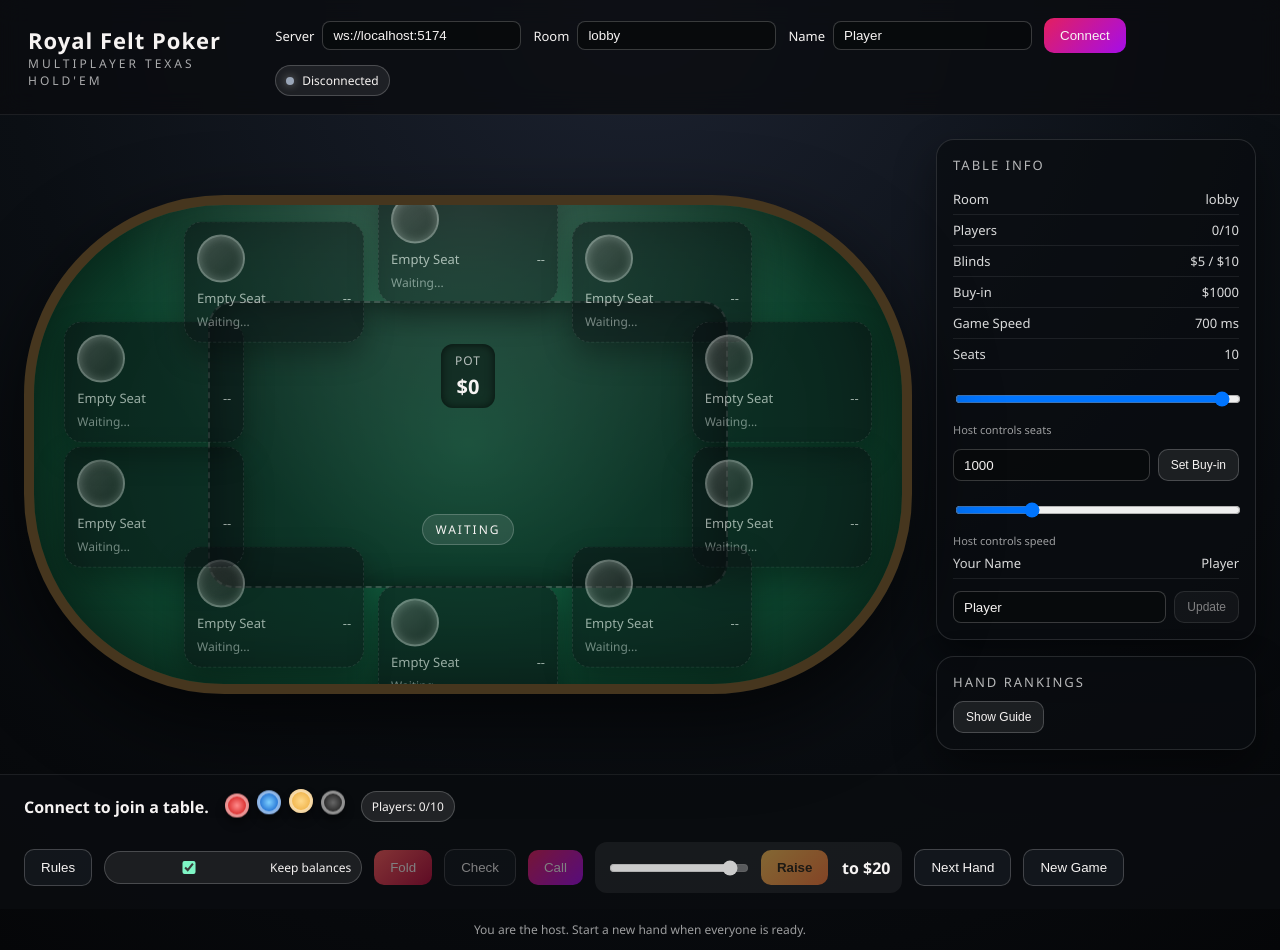
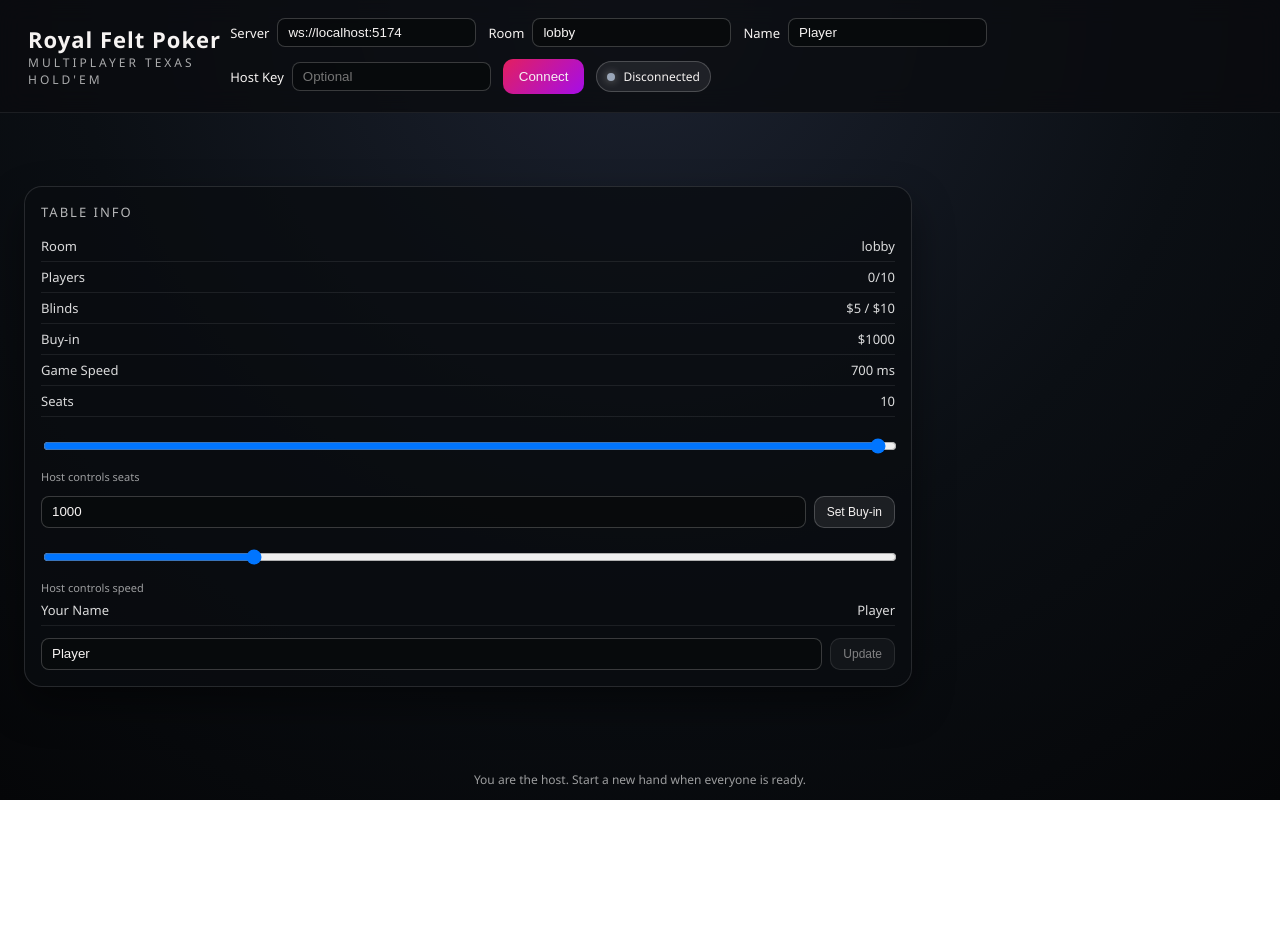
Before and after one commit to Rishabh-tesla-arc/realtime-poker-party-app, a React (Vite) app in the folder client/: page / in a window 1280 px wide. After the commit the page ends 800 px from the top, so only its background shows below. Built offline with nearby package versions, Linux system fonts and the light colour scheme.

Commit message:
host issue

```diff
--- a/client/src/App.jsx
+++ b/client/src/App.jsx
@@ -21,6 +21,7 @@ const MAX_SEATS = 10;
 const STORAGE_KEYS = {
   name: "poker.profile.name",
   color: "poker.profile.color",
+  hostKey: "poker.host.key",
 };
 const colorOptions = [
   "#f4c35a",
@@ -41,6 +42,10 @@ export default function App() {
   const [playerName, setPlayerName] = useState(() => {
     if (typeof window === "undefined") return "Player";
     return window.localStorage.getItem(STORAGE_KEYS.name) || "Player";
+  });
+  const [hostKey, setHostKey] = useState(() => {
+    if (typeof window === "undefined") return "";
+    return window.localStorage.getItem(STORAGE_KEYS.hostKey) || "";
   });
   const [socket, setSocket] = useState(null);
   const [connectionStatus, setConnectionStatus] = useState("disconnected");
@@ -77,7 +82,11 @@ export default function App() {
       socket.send(
         JSON.stringify({
           type: "JOIN",
-          payload: { name: playerName || "Player", roomId },
+          payload: {
+            name: playerName || "Player",
+            roomId,
+            hostKey: hostKey || undefined,
+          },
         })
       );
     };
@@ -280,6 +289,20 @@ export default function App() {
               onChange={(event) => setPlayerName(event.target.value)}
             />
           </label>
+          <label className="control">
+            Host Key
+            <input
+              value={hostKey}
+              onChange={(event) => {
+                const value = event.target.value;
+                setHostKey(value);
+                if (typeof window !== "undefined") {
+                  window.localStorage.setItem(STORAGE_KEYS.hostKey, value);
+                }
+              }}
+              placeholder="Optional"
+            />
+          </label>
           <button className="btn btn-primary" onClick={connect}>
             {connectionStatus === "connected" ? "Reconnect" : "Connect"}
           </button>
@@ -291,6 +314,120 @@ export default function App() {
       </header>
 
       <main className="table-layout">
+        {isHost ? (
+          <aside className="side-panel">
+            {!roomState?.handActive && (
+              <div className="panel-card">
+                <div className="panel-title">Table Info</div>
+                <div className="panel-row">
+                  <span>Room</span>
+                  <span>{roomId}</span>
+                </div>
+                <div className="panel-row">
+                  <span>Players</span>
+                  <span>{roomState?.players.length || 0}/{maxPlayers}</span>
+                </div>
+                <div className="panel-row">
+                  <span>Blinds</span>
+                  <span>$5 / $10</span>
+                </div>
+                <div className="panel-row">
+                  <span>Buy-in</span>
+                  <span>${initialStack}</span>
+                </div>
+                <div className="panel-row">
+                  <span>Game Speed</span>
+                  <span>{localSpeed} ms</span>
+                </div>
+                <div className="panel-row">
+                  <span>Seats</span>
+                  <span>{maxPlayers}</span>
+                </div>
+                <div className="speed-control">
+                  <input
+                    type="range"
+                    min="2"
+                    max="10"
+                    step="1"
+                    value={localMaxPlayers}
+                    onChange={(event) => {
+                      const value = Number(event.target.value);
+                      setLocalMaxPlayers(value);
+                      if (isHost) {
+                        sendAction("SET_MAX_PLAYERS", { maxPlayers: value });
+                      }
+                    }}
+                    disabled={!canControlGame}
+                  />
+                  <span className="speed-hint">
+                    {isHost ? "Host controls seats" : "Host controls seats"}
+                  </span>
+                </div>
+                <div className="name-editor">
+                  <input
+                    type="number"
+                    min="100"
+                    max="10000"
+                    step="100"
+                    value={localInitialStack}
+                    onChange={(event) =>
+                      setLocalInitialStack(Number(event.target.value))
+                    }
+                    placeholder="Buy-in"
+                  />
+                  <button
+                    className="btn btn-ghost"
+                    onClick={() =>
+                      sendAction("SET_INITIAL_STACK", { initialStack: localInitialStack })
+                    }
+                    disabled={!canControlGame}
+                  >
+                    Set Buy-in
+                  </button>
+                </div>
+                <div className="speed-control">
+                  <input
+                    type="range"
+                    min="300"
+                    max="2000"
+                    step="100"
+                    value={localSpeed}
+                    onChange={(event) => {
+                      const value = Number(event.target.value);
+                      setLocalSpeed(value);
+                      if (isHost) {
+                        sendAction("SET_SPEED", { speedMs: value });
+                      }
+                    }}
+                    disabled={!canControlGame}
+                  />
+                  <span className="speed-hint">
+                    {isHost ? "Host controls speed" : "Host controls speed"}
+                  </span>
+                </div>
+                <div className="panel-row">
+                  <span>Your Name</span>
+                  <span>{hero?.name || playerName}</span>
+                </div>
+                <div className="name-editor">
+                  <input
+                    value={playerName}
+                    onChange={(event) => setPlayerName(event.target.value)}
+                    placeholder="Enter name"
+                  />
+                  <button
+                    className="btn btn-ghost"
+                    onClick={() => sendAction("SET_NAME", { name: playerName })}
+                    disabled={!hero || profileRequired}
+                  >
+                    Update
+                  </button>
+                </div>
+              </div>
+            )}
+          </aside>
+        ) : (
+          <>
             <section className="table-wrap">
               <div className="table">
                 <div className="table-sheen" />
@@ -309,7 +446,9 @@ export default function App() {
                       <div
                         key={`${card.suit}-${card.rank}`}
                         className={`card ${
-                      card.suit === "hearts" || card.suit === "diamonds" ? "red" : ""
+                          card.suit === "hearts" || card.suit === "diamonds"
+                            ? "red"
+                            : ""
                         }`}
                         data-rank={card.label}
                       >
@@ -381,8 +520,12 @@ export default function App() {
                             {player.id === hero?.id && (
                               <span className="player-tag">You</span>
                             )}
-                        {isDealer && <span className="player-tag gold">Dealer</span>}
-                        {player.allIn && <span className="player-tag red">All In</span>}
+                            {isDealer && (
+                              <span className="player-tag gold">Dealer</span>
+                            )}
+                            {player.allIn && (
+                              <span className="player-tag red">All In</span>
+                            )}
                           </div>
                           <div className="player-bet">
                             {player.bet > 0 ? `Bet: $${player.bet}` : ""}
@@ -413,7 +556,9 @@ export default function App() {
                               key={effect.id}
                               className={`float-amount ${effect.type}`}
                             >
-                          {effect.type === "bet" ? `-$${effect.amount}` : `+$${effect.amount}`}
+                              {effect.type === "bet"
+                                ? `-$${effect.amount}`
+                                : `+$${effect.amount}`}
                             </div>
                           ))}
                         </div>
@@ -425,114 +570,6 @@ export default function App() {
             </section>
 
             <aside className="side-panel">
-          {!roomState?.handActive && (
-            <div className="panel-card">
-            <div className="panel-title">Table Info</div>
-            <div className="panel-row">
-              <span>Room</span>
-              <span>{roomId}</span>
-            </div>
-            <div className="panel-row">
-              <span>Players</span>
-              <span>{roomState?.players.length || 0}/{maxPlayers}</span>
-            </div>
-            <div className="panel-row">
-              <span>Blinds</span>
-              <span>$5 / $10</span>
-            </div>
-            <div className="panel-row">
-              <span>Buy-in</span>
-              <span>${initialStack}</span>
-            </div>
-            <div className="panel-row">
-              <span>Game Speed</span>
-              <span>{localSpeed} ms</span>
-            </div>
-            <div className="panel-row">
-              <span>Seats</span>
-              <span>{maxPlayers}</span>
-            </div>
-            <div className="speed-control">
-              <input
-                type="range"
-                min="2"
-                max="10"
-                step="1"
-                value={localMaxPlayers}
-                onChange={(event) => {
-                  const value = Number(event.target.value);
-                  setLocalMaxPlayers(value);
-                  if (isHost) {
-                    sendAction("SET_MAX_PLAYERS", { maxPlayers: value });
-                  }
-                }}
-                disabled={!canControlGame}
-              />
-              <span className="speed-hint">
-                {isHost ? "Host controls seats" : "Host controls seats"}
-              </span>
-            </div>
-            <div className="name-editor">
-              <input
-                type="number"
-                min="100"
-                max="10000"
-                step="100"
-                value={localInitialStack}
-                onChange={(event) => setLocalInitialStack(Number(event.target.value))}
-                placeholder="Buy-in"
-              />
-              <button
-                className="btn btn-ghost"
-                onClick={() =>
-                  sendAction("SET_INITIAL_STACK", { initialStack: localInitialStack })
-                }
-                disabled={!canControlGame}
-              >
-                Set Buy-in
-              </button>
-            </div>
-            <div className="speed-control">
-              <input
-                type="range"
-                min="300"
-                max="2000"
-                step="100"
-                value={localSpeed}
-                onChange={(event) => {
-                  const value = Number(event.target.value);
-                  setLocalSpeed(value);
-                  if (isHost) {
-                    sendAction("SET_SPEED", { speedMs: value });
-                  }
-                }}
-                disabled={!canControlGame}
-              />
-              <span className="speed-hint">
-                {isHost ? "Host controls speed" : "Host controls speed"}
-              </span>
-            </div>
-            <div className="panel-row">
-              <span>Your Name</span>
-              <span>{hero?.name || playerName}</span>
-            </div>
-            <div className="name-editor">
-              <input
-                value={playerName}
-                onChange={(event) => setPlayerName(event.target.value)}
-                placeholder="Enter name"
-              />
-              <button
-                className="btn btn-ghost"
-                onClick={() => sendAction("SET_NAME", { name: playerName })}
-                disabled={!hero || profileRequired}
-              >
-                Update
-              </button>
-            </div>
-          </div>
-          )}
-
               <div className="panel-card">
                 <div className="panel-title">Hand Rankings</div>
                 <button
@@ -550,8 +587,11 @@ export default function App() {
                 )}
               </div>
             </aside>
+          </>
+        )}
       </main>
 
+      {!isHost && (
       <section className="action-panel">
         <div className="action-info">
           <div className="turn-indicator">
@@ -647,8 +687,9 @@ export default function App() {
           </button>
         </div>
       </section>
+      )}
 
-      {showRules && (
+      {!isHost && showRules && (
         <div className="rules-modal" onClick={() => setShowRules(false)}>
           <div className="rules-modal-card" onClick={(event) => event.stopPropagation()}>
             <div className="rules-modal-header">
```
Also changed, not shown: 1 other file (tests, documents, lock files or other folders). Lines whose indentation alone changed are shown as unchanged.
